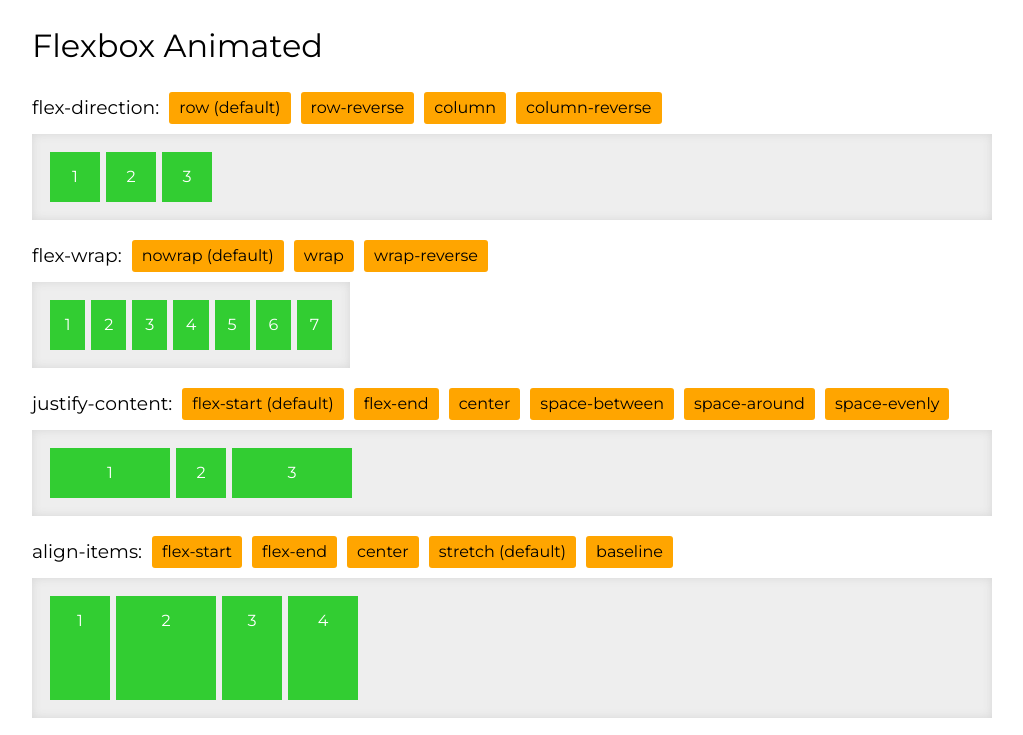
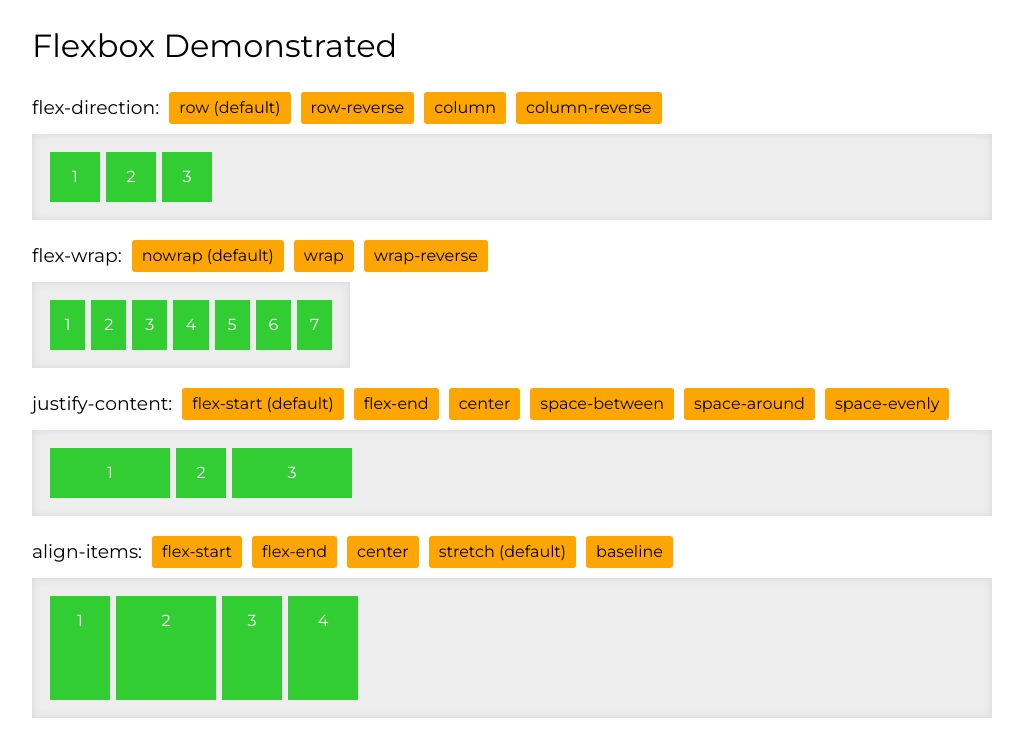
Before and after one commit to castlemaninc/flexbox-visualizer, a plain HTML site: page index.html in a window 1280 px wide. Shown: the top 735 px of the page, without its empty margins (128-1151 px from the left). Drawn offline with nearby package versions, Linux system fonts and the light colour scheme.

Commit message:
adding changed to title of project and changed readme

```diff
--- a/index.html
+++ b/index.html
@@ -10,7 +10,7 @@
 <body>
 	<div class="site-container">
 		<header>
-			<h1>Flexbox Animated</h1>
+			<h1>Flexbox Demonstrated</h1>
 		</header>
 		<section class="flex-direction">
 			<div class="control-panel">
```
Also changed, not shown: css/style.css (line endings or trailing spaces), js/actions.js (line endings or trailing spaces), 1 other file.
